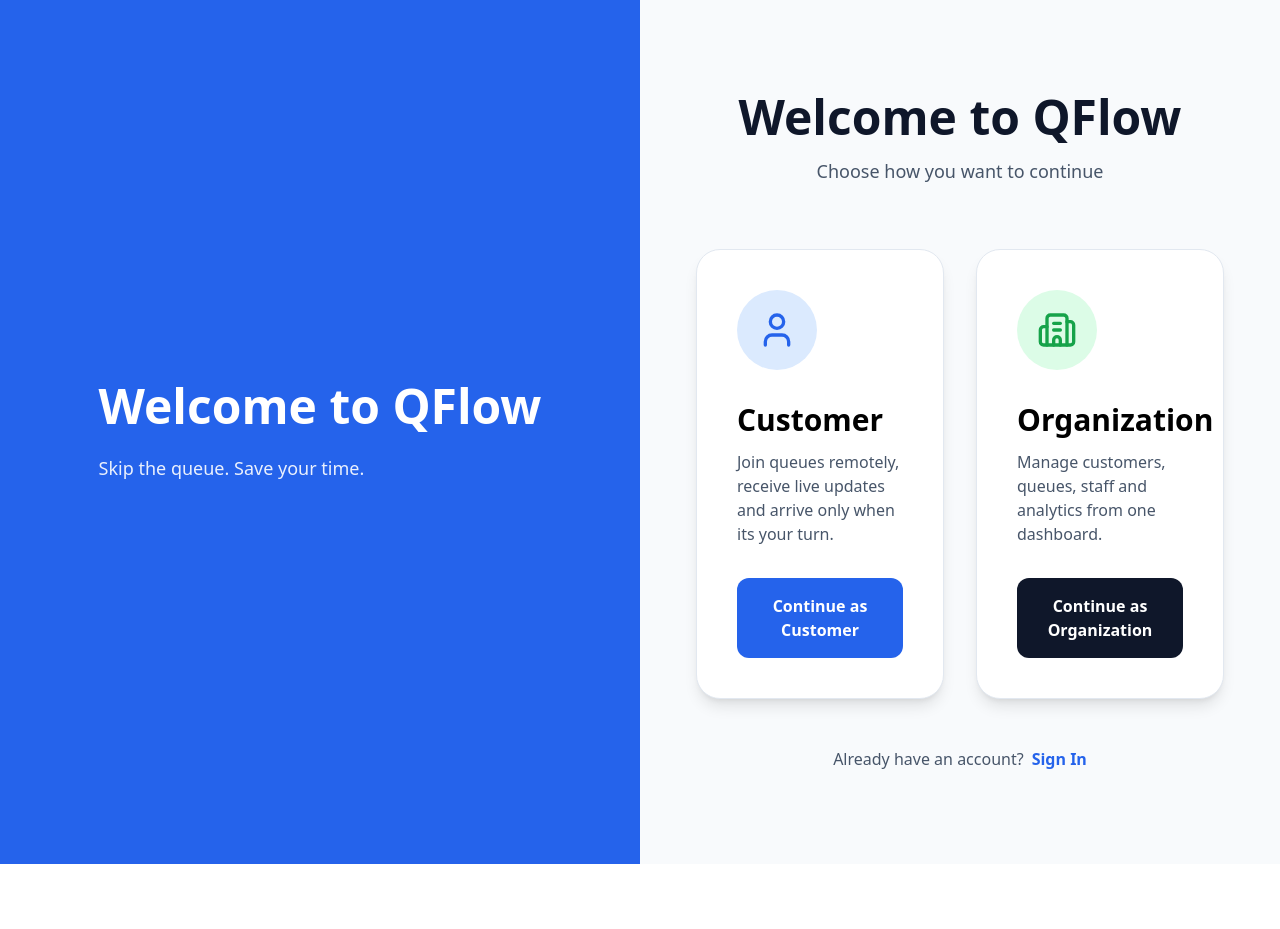
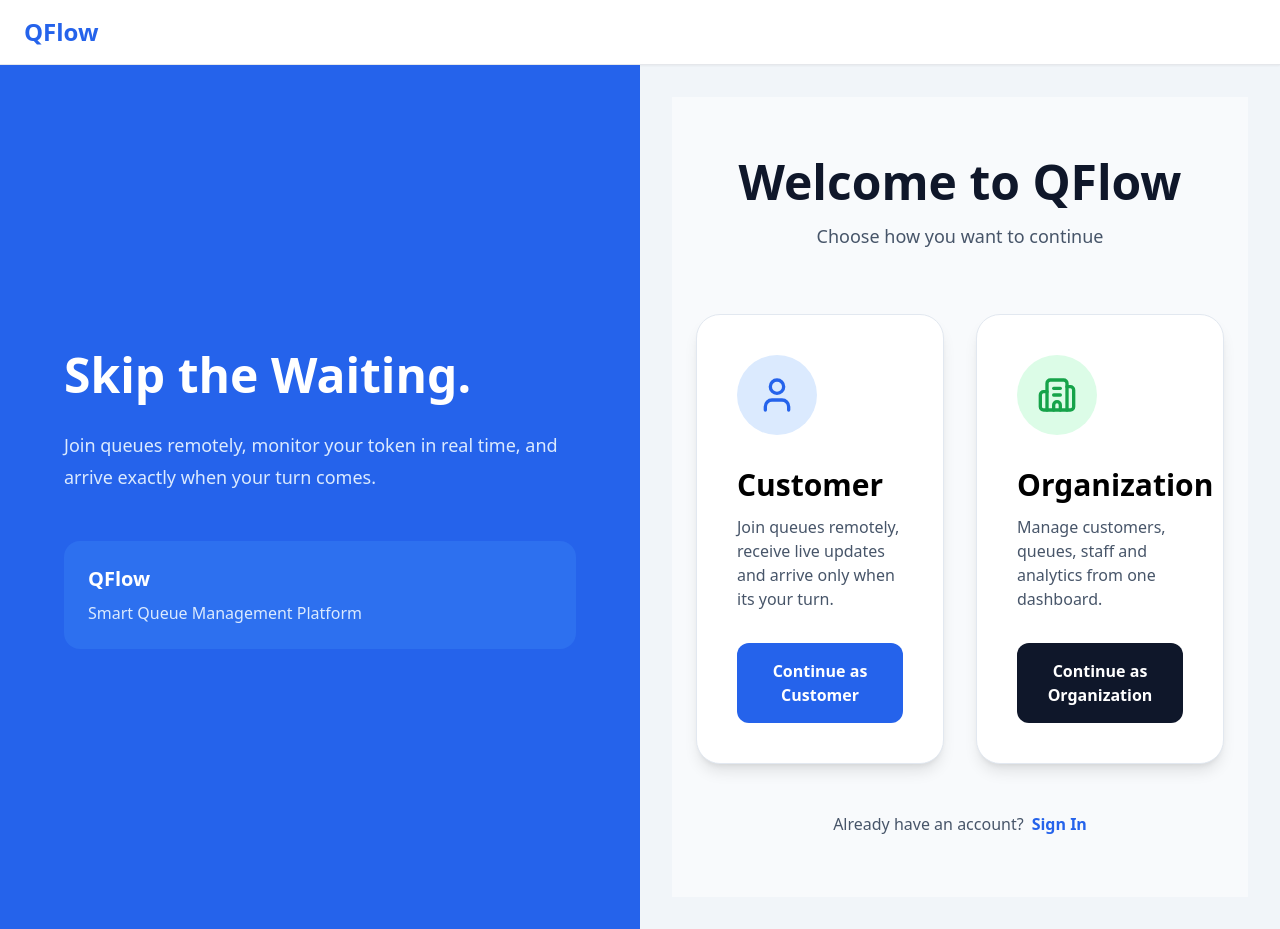
Before and after one commit to Adivishnu1006/Qflow, a React (Vite) app: page /auth/role in a window 1280 px wide. Before the commit the page ends 864 px from the top, so only its background shows below. Built offline with nearby package versions, Linux system fonts and the light colour scheme.

Commit message:
feat: completed auth work flow

```diff
--- a/src/layouts/AuthLayout.jsx
+++ b/src/layouts/AuthLayout.jsx
@@ -1,40 +1,64 @@
-import { Outlet } from "react-router-dom";
+import { Outlet, Link } from "react-router-dom";
+import { ROUTES } from "@/routes/routes";
 
 function AuthLayout() {
   return (
-    <section className="min-h-screen bg-slate-50">
+    <div className="min-h-screen bg-slate-100">
 
-      <div className="grid min-h-screen lg:grid-cols-2">
+      {/* Header */}
+      <header className="border-b bg-white shadow-sm">
+        <div className="mx-auto flex h-16 max-w-7xl items-center px-6">
 
-        {/* Left */}
+          <Link
+            to={ROUTES.HOME}
+            className="text-2xl font-bold text-blue-600"
+          >
+            QFlow
+          </Link>
 
-        <div className="hidden lg:flex items-center justify-center bg-blue-600 text-white">
+        </div>
+      </header>
 
-          <div className="max-w-md">
+      {/* Main Content */}
 
-            <h1 className="text-5xl font-bold">
-              Welcome to QFlow
-            </h1>
+      <main className="mx-auto flex min-h-[calc(100vh-64px)] max-w-7xl">
 
-            <p className="mt-6 text-lg opacity-90">
-              Skip the queue. Save your time.
+        {/* Left Branding Panel */}
+
+        <div className="hidden w-1/2 flex-col justify-center bg-blue-600 p-16 text-white lg:flex">
+
+          <h1 className="text-5xl font-bold leading-tight">
+            Skip the Waiting.
+          </h1>
+
+          <p className="mt-6 text-lg leading-8 text-blue-100">
+            Join queues remotely, monitor your token in real time,
+            and arrive exactly when your turn comes.
+          </p>
+
+          <div className="mt-12 rounded-2xl bg-blue-500/40 p-6">
+            <p className="text-xl font-semibold">
+              QFlow
             </p>
 
+            <p className="mt-2 text-blue-100">
+              Smart Queue Management Platform
+            </p>
           </div>
 
         </div>
 
-        {/* Right */}
+        {/* Right Form */}
 
-        <div className="flex items-center justify-center p-8">
+        <div className="flex flex-1 items-center justify-center p-8">
 
           <Outlet />
 
         </div>
 
-      </div>
+      </main>
 
-    </section>
+    </div>
   );
 }
 
--- a/src/layouts/CustomerLayout.jsx
+++ b/src/layouts/CustomerLayout.jsx
@@ -1,14 +1,35 @@
-import { Outlet } from "react-router-dom";
+import { Outlet, Link } from "react-router-dom";
+import { ROUTES } from "@/routes/routes";
 
 function CustomerLayout() {
   return (
-    <>
-      <h2 className="p-6 text-2xl font-bold">
-        Customer Layout
-      </h2>
+    <div className="min-h-screen bg-slate-50">
 
-      <Outlet />
-    </>
+      <header className="border-b bg-white">
+        <div className="mx-auto flex h-16 max-w-7xl items-center justify-between px-6">
+
+          <Link
+            to={ROUTES.HOME}
+            className="text-2xl font-bold text-blue-600"
+          >
+            QFlow
+          </Link>
+
+          <Link
+            to={ROUTES.HOME}
+            className="rounded-lg bg-red-500 px-4 py-2 text-white"
+          >
+            Logout
+          </Link>
+
+        </div>
+      </header>
+
+      <main>
+        <Outlet />
+      </main>
+
+    </div>
   );
 }
 
--- a/src/layouts/OrganizationLayout.jsx
+++ b/src/layouts/OrganizationLayout.jsx
@@ -1,14 +1,35 @@
-import { Outlet } from "react-router-dom";
+import { Outlet, Link } from "react-router-dom";
+import { ROUTES } from "@/routes/routes";
 
 function OrganizationLayout() {
   return (
-    <>
-      <h2 className="p-6 text-2xl font-bold">
-        Organization Layout
-      </h2>
+    <div className="min-h-screen bg-slate-50">
 
-      <Outlet />
-    </>
+      <header className="border-b bg-white">
+        <div className="mx-auto flex h-16 max-w-7xl items-center justify-between px-6">
+
+          <Link
+            to={ROUTES.HOME}
+            className="text-2xl font-bold text-blue-600"
+          >
+            QFlow
+          </Link>
+
+          <Link
+            to={ROUTES.HOME}
+            className="rounded-lg bg-red-500 px-4 py-2 text-white"
+          >
+            Logout
+          </Link>
+
+        </div>
+      </header>
+
+      <main>
+        <Outlet />
+      </main>
+
+    </div>
   );
 }
 
--- a/src/pages/Customer/Home.jsx
+++ b/src/pages/Customer/Home.jsx
@@ -1,9 +1,39 @@
+import Button from "@/components/UI/Button";
+import { Link } from "react-router-dom";
+import { ROUTES } from "@/routes/routes";
+
 function Home() {
   return (
-    <div className="flex min-h-screen items-center justify-center">
+    <div className="mx-auto max-w-7xl p-8">
+
       <h1 className="text-4xl font-bold">
-        Dashboard
+        Welcome 👋
       </h1>
+
+      <p className="mt-3 text-slate-600">
+        Welcome to QFlow Customer Portal.
+      </p>
+
+      <div className="mt-10 rounded-xl border p-6">
+
+        <h2 className="text-xl font-semibold">
+          Search Organizations
+        </h2>
+
+        <p className="mt-2 text-slate-500">
+          Coming Soon...
+        </p>
+
+      </div>
+
+      <div className="mt-8">
+        <Link to={ROUTES.HOME}>
+          <Button variant="danger">
+            Logout
+          </Button>
+        </Link>
+      </div>
+
     </div>
   );
 }
--- a/src/pages/Organization/Dashboard.jsx
+++ b/src/pages/Organization/Dashboard.jsx
@@ -1,9 +1,39 @@
+import Button from "@/components/UI/Button";
+import { Link } from "react-router-dom";
+import { ROUTES } from "@/routes/routes";
+
 function Dashboard() {
   return (
-    <div className="flex min-h-screen items-center justify-center">
+    <div className="mx-auto max-w-7xl p-8">
+
       <h1 className="text-4xl font-bold">
-        Dashboard
+        Organization Dashboard
       </h1>
+
+      <p className="mt-3 text-slate-600">
+        Welcome to QFlow Organization Portal.
+      </p>
+
+      <div className="mt-10 rounded-xl border p-6">
+
+        <h2 className="text-xl font-semibold">
+          Today's Queue
+        </h2>
+
+        <p className="mt-2 text-slate-500">
+          Coming Soon...
+        </p>
+
+      </div>
+
+      <div className="mt-8">
+        <Link to={ROUTES.HOME}>
+          <Button variant="danger">
+            Logout
+          </Button>
+        </Link>
+      </div>
+
     </div>
   );
 }
```
